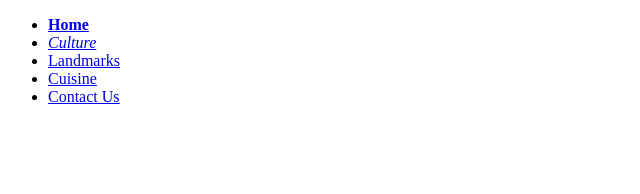
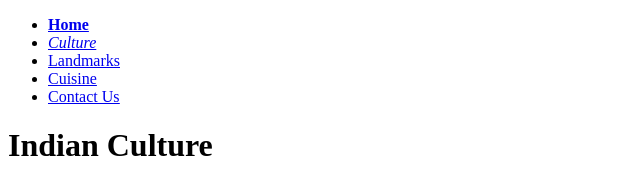
Before and after one commit to Heet-Zalavadiya/WD-Project, a plain HTML site: page Culture.html in a window 1280 px wide. Shown: the whole page, without its empty margins (0-640 px from the left). Drawn offline with Linux system fonts and the light colour scheme.

Commit message:
Trial Commit

```diff
--- a/Culture.html
+++ b/Culture.html
@@ -18,6 +18,7 @@
     </ul>
 </head>
 <body>
+    <h1>Indian Culture</h1>
 
 </body>
 </html>
```
